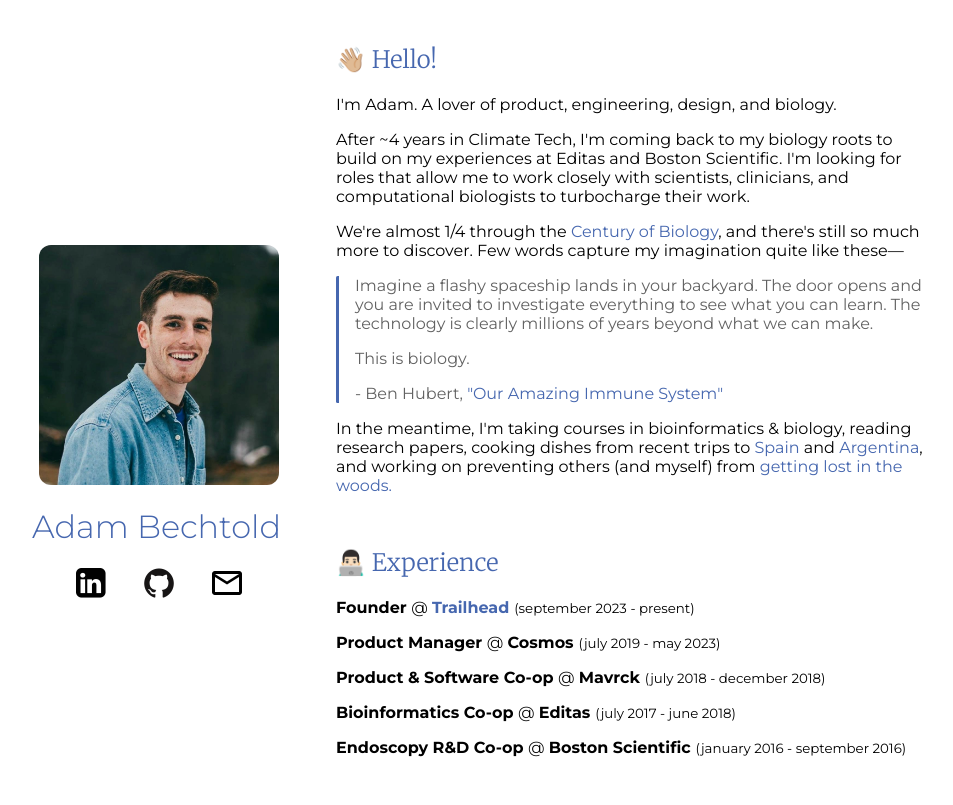
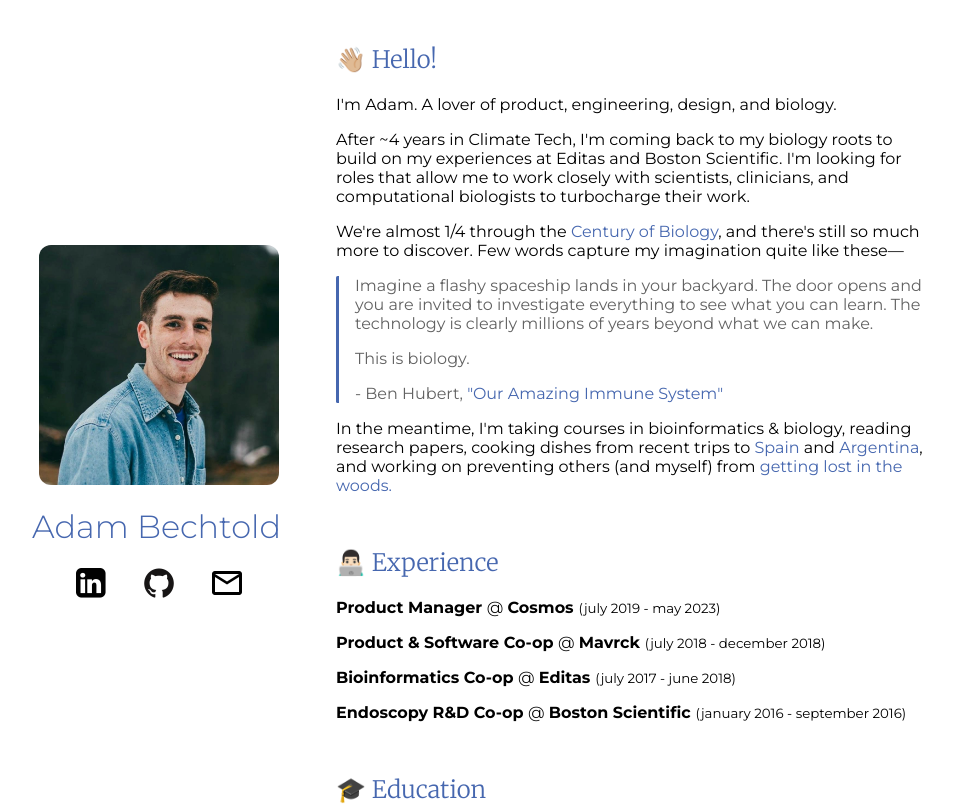
Before and after one commit to adambechtold/personal-website, a Next.js app: page / in a window 1280 px wide. Shown: the top 805 px of the page, without its empty margins (133-1086 px from the left). Built offline with nearby package versions, Linux system fonts and the light colour scheme.

Commit message:
so we don't include trailhead yet

```diff
--- a/app/components/ContentItem/Experience/Experience.js
+++ b/app/components/ContentItem/Experience/Experience.js
@@ -4,12 +4,6 @@
 import styles from "./Experience.module.css";
 
 const experiences = [
-  {
-    title: "Founder",
-    company: "Trailhead",
-    dates: "(september 2023 - present)",
-    link: "https://trailhead.adambechtold.xyz",
-  },
   {
     title: "Product Manager",
     company: "Cosmos",
```
